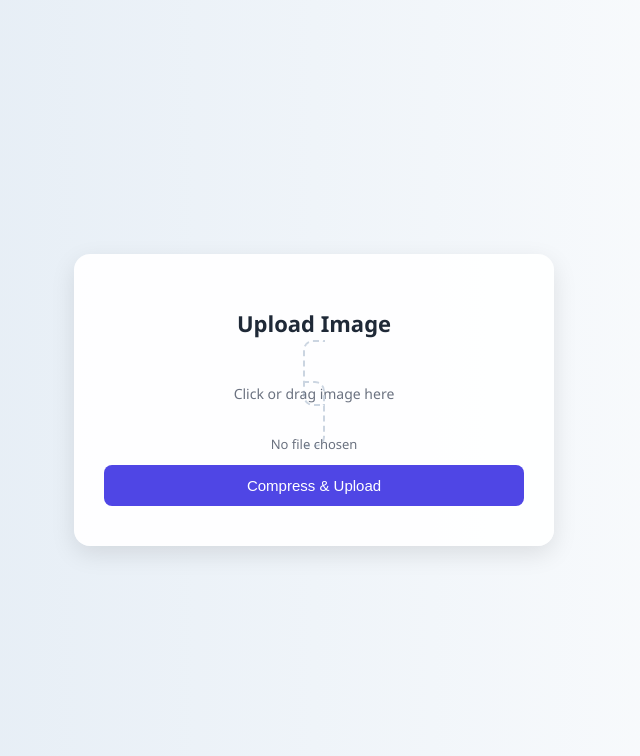
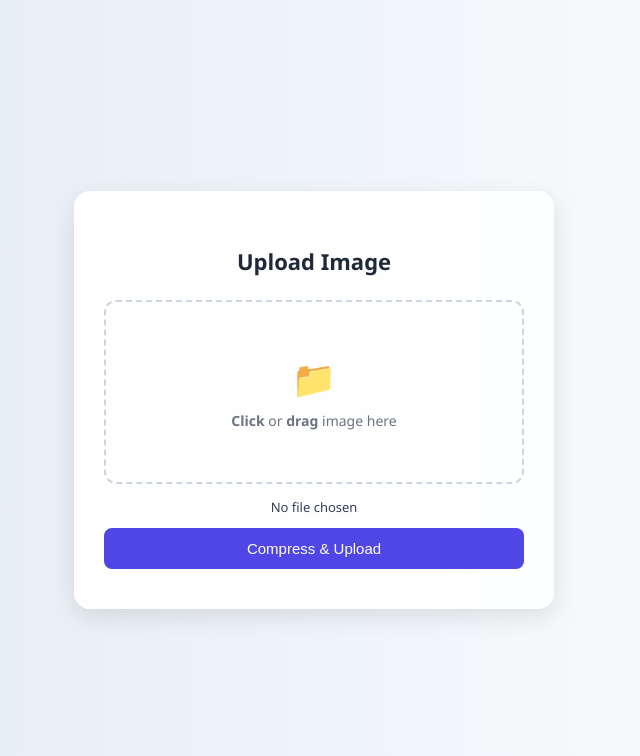
Before and after one commit to bgridtech/images-backend, a Flask app: page / in a window 1280 px wide. Shown: the top 756 px of the page, without its empty margins (326-966 px from the left). Run offline with Flask 3, Linux system fonts and the light colour scheme; some libraries are stand-ins or nearby versions.

Commit message:
Update index.html

```diff
--- a/templates/index.html
+++ b/templates/index.html
@@ -42,33 +42,42 @@
       margin-bottom: 24px;
     }
 
+    /* ——— Drag & Drop Box ——— */
     .file-drop {
       border: 2px dashed #cbd5e1;
-      border-radius: 10px;
-      padding: 20px;
-      margin-bottom: 12px;
+      border-radius: 12px;
+      padding: 30px;
+      margin-bottom: 14px;
       cursor: pointer;
       transition: background 0.3s;
+      display: flex;
+      flex-direction: column;
+      align-items: center;
+      justify-content: center;
+      min-height: 120px;
     }
-
     .file-drop.dragover {
       background: #e0e7ff;
     }
-
+    .drop-icon {
+      font-size: 36px;
+      color: #94a3b8;
+      margin-bottom: 8px;
+    }
     .file-drop p {
       margin: 0;
       font-size: 14px;
       color: var(--muted);
+      text-align: center;
     }
-
     input[type="file"] {
       display: none;
     }
 
     .file-name {
       font-size: 13px;
-      margin-top: 10px;
-      color: var(--muted);
+      margin-top: 6px;
+      color: #334155;
       word-break: break-word;
     }
 
@@ -84,7 +93,6 @@
       margin-top: 12px;
       transition: background 0.2s;
     }
-
     #uploadBtn:hover {
       background: var(--accent-hover);
     }
@@ -105,7 +113,6 @@
       margin-top: 12px;
       display: none;
     }
-
     .progress-bar-fill {
       background: var(--accent);
       height: 100%;
@@ -118,16 +125,17 @@
       display: none;
       position: relative;
     }
-
+    /* show URL as plain code text */
     #result {
+      display: block;
       background: #f3f4f6;
       padding: 10px 35px 10px 10px;
+      font-family: monospace;
       font-size: 14px;
       border-radius: 6px;
       word-break: break-all;
       color: var(--text);
     }
-
     .copy-icon {
       position: absolute;
       right: 10px;
@@ -136,15 +144,8 @@
       font-size: 16px;
       color: var(--accent);
     }
-
     .copy-icon:hover {
       color: var(--accent-hover);
-    }
-
-    #preview {
-      margin-top: 12px;
-      max-width: 100%;
-      border-radius: 10px;
     }
   </style>
 </head>
@@ -153,23 +154,22 @@
     <h1>Upload Image</h1>
     <form id="uploadForm">
       <label for="imageInput" class="file-drop" id="dropArea">
-        <p>Click or drag image here</p>
+        <div class="drop-icon">📁</div>
+        <p><strong>Click</strong> or <strong>drag</strong> image here</p>
         <input type="file" id="imageInput" accept="image/*" required />
       </label>
       <div class="file-name" id="fileName">No file chosen</div>
 
       <button type="submit" id="uploadBtn">Compress & Upload</button>
       <div id="loading">Preparing...</div>
-
       <div class="progress-bar" id="progressBar">
         <div class="progress-bar-fill" id="progressFill"></div>
       </div>
     </form>
 
     <div id="result-wrapper">
-      <div id="result"></div>
+      <code id="result"></code>
       <div class="copy-icon" id="copyIcon">📋</div>
-      <img id="preview" src="" alt="Image Preview" />
     </div>
   </div>
 
@@ -184,7 +184,6 @@
     const resultDiv = document.getElementById("result");
     const resultWrapper = document.getElementById("result-wrapper");
     const copyIcon = document.getElementById("copyIcon");
-    const preview = document.getElementById("preview");
     const dropArea = document.getElementById("dropArea");
 
     let selectedFile = null;
@@ -194,26 +193,25 @@
       loadingText.style.display = "none";
       progressBar.style.display = "none";
       resultWrapper.style.display = "none";
-      preview.src = "";
       resultDiv.textContent = "";
     }
 
+    // file chooser
     imageInput.addEventListener("change", () => {
       selectedFile = imageInput.files[0];
       fileNameDiv.textContent = selectedFile ? selectedFile.name : "No file chosen";
       resetUI();
     });
 
-    dropArea.addEventListener("dragover", (e) => {
+    // drag & drop handlers
+    dropArea.addEventListener("dragover", e => {
       e.preventDefault();
       dropArea.classList.add("dragover");
     });
-
     dropArea.addEventListener("dragleave", () => {
       dropArea.classList.remove("dragover");
     });
-
-    dropArea.addEventListener("drop", (e) => {
+    dropArea.addEventListener("drop", e => {
       e.preventDefault();
       dropArea.classList.remove("dragover");
       selectedFile = e.dataTransfer.files[0];
@@ -222,7 +220,7 @@
       resetUI();
     });
 
-    form.addEventListener("submit", async (e) => {
+    form.addEventListener("submit", async e => {
       e.preventDefault();
       if (!selectedFile) return alert("Please select an image!");
 
@@ -232,7 +230,7 @@
       progressBar.style.display = "block";
 
       try {
-        // Only compress if file > 3MB
+        // Only compress if > 3MB
         let uploadFile = selectedFile;
         if (selectedFile.size > 3 * 1024 * 1024) {
           loadingText.textContent = "Compressing image…";
@@ -243,45 +241,40 @@
           });
         }
 
-        // Simulated upload with progress
-        const fakeUpload = (file) => {
-          return new Promise((resolve) => {
+        // Fake upload with progress
+        const fakeUpload = file => new Promise(resolve => {
           let uploaded = 0;
           const total = file.size;
           const interval = setInterval(() => {
             uploaded += total / 30;
-              const percent = Math.min((uploaded / total) * 100, 100);
-              progressFill.style.width = percent.toFixed(0) + "%";
-              loadingText.textContent = `Uploading… ${percent.toFixed(0)}%`;
-
-              if (percent >= 100) {
+            const pct = Math.min((uploaded / total) * 100, 100);
+            progressFill.style.width = pct.toFixed(0) + "%";
+            loadingText.textContent = `Uploading… ${pct.toFixed(0)}%`;
+            if (pct >= 100) {
               clearInterval(interval);
               setTimeout(() => resolve(URL.createObjectURL(file)), 500);
             }
           }, 100);
         });
-        };
 
-        const fakeUrl = await fakeUpload(uploadFile);
-
-        // Show result & preview
-        resultDiv.textContent = fakeUrl;
+        const url = await fakeUpload(uploadFile);
+        // show URL as plain text
+        resultDiv.textContent = url;
         resultWrapper.style.display = "block";
-        preview.src = fakeUrl;
         loadingText.style.display = "none";
       } catch (err) {
         alert("Error during compression or upload");
         console.error(err);
+      } finally {
+        uploadBtn.disabled = false;
       }
-
-      uploadBtn.disabled = false;
     });
 
+    // copy-to-clipboard
     copyIcon.addEventListener("click", () => {
-      const text = resultDiv.textContent;
-      navigator.clipboard.writeText(text).then(() => {
+      navigator.clipboard.writeText(resultDiv.textContent).then(() => {
         copyIcon.textContent = "✅";
-        setTimeout(() => (copyIcon.textContent = "📋"), 1500);
+        setTimeout(() => copyIcon.textContent = "📋", 1500);
       });
     });
   </script>
```
Lines whose indentation alone changed are shown as unchanged.
